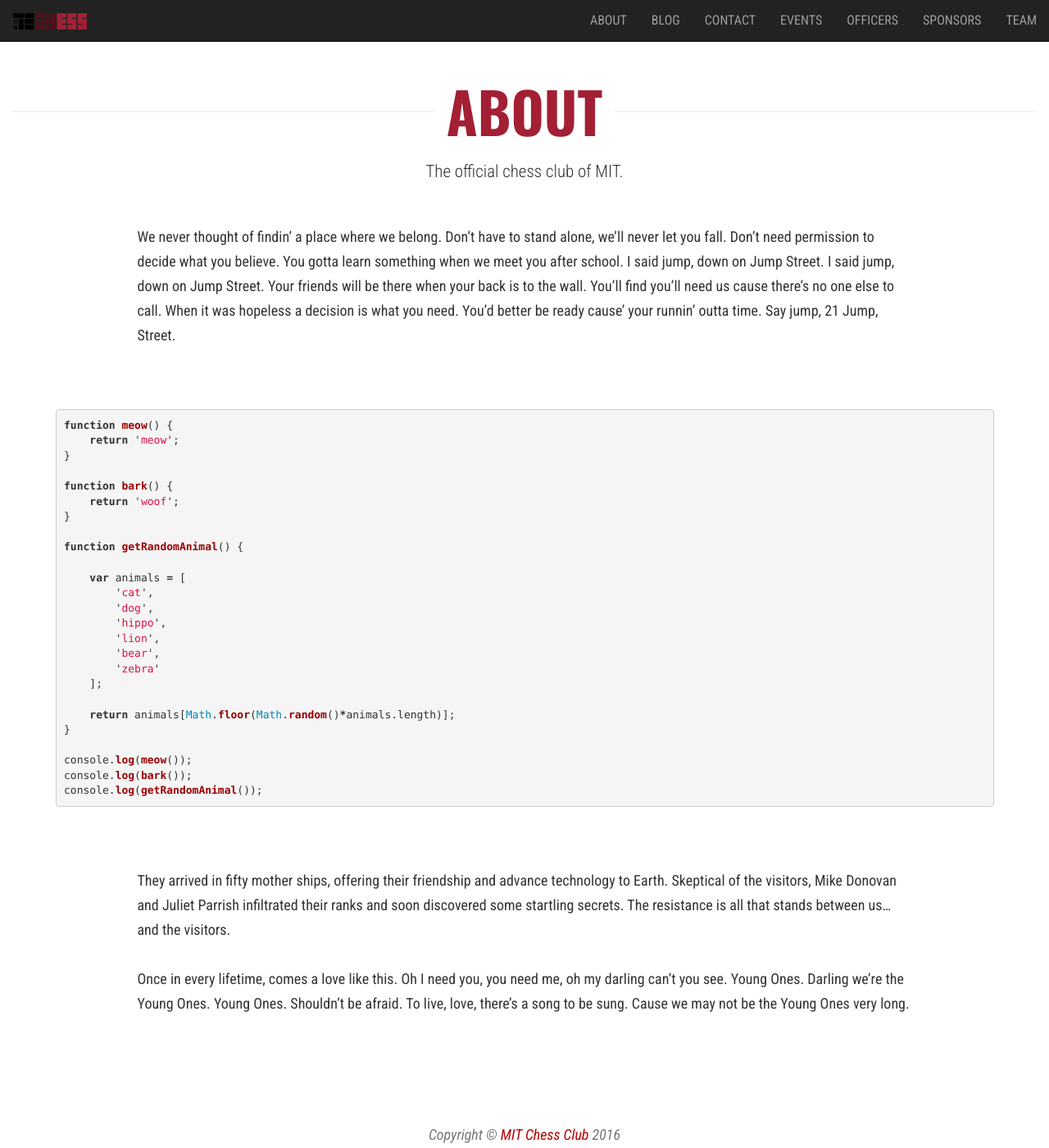
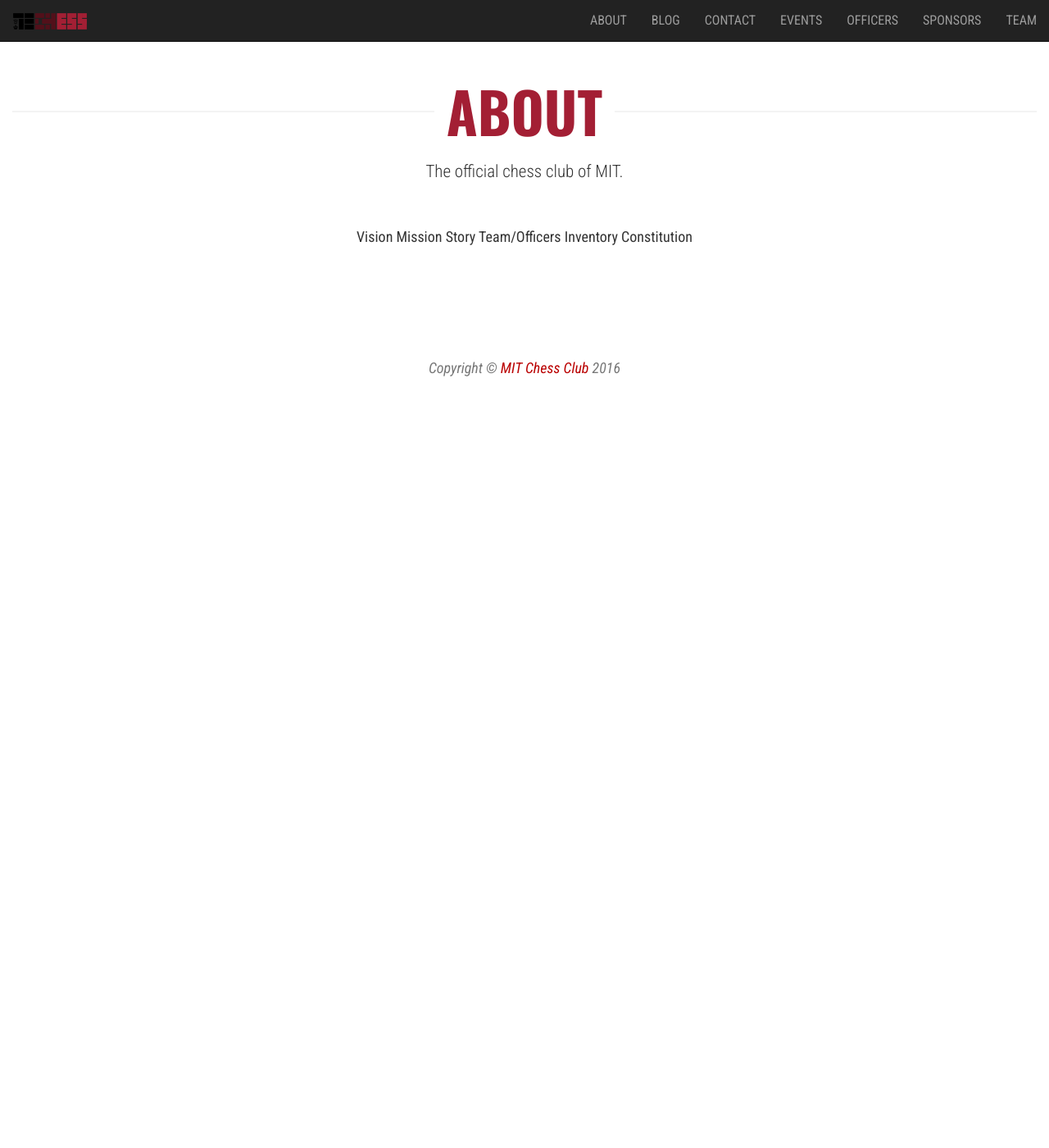
Before and after one commit to Tech-Chess/tech-chess.github.io, a Jekyll site: the page built from _pages/about.md, in a window 1280 px wide and 1400 px high. Shown: the whole window at 82% size. Built offline with Jekyll 4.4.1, drawn with Linux system fonts in a browser that asks for light colours; nearby versions of some CDN libraries.

Commit message:
center pages and color sponsors

```diff
--- a/_pages/about.md
+++ b/_pages/about.md
@@ -4,36 +4,13 @@ title: About
 permalink: /about/
 ---
 
-We never thought of findin' a place where we belong. Don't have to stand alone, we'll never let you fall. Don't need permission to decide what you believe. You gotta learn something when we meet you after school. I said jump, down on Jump Street. I said jump, down on Jump Street. Your friends will be there when your back is to the wall. You'll find you'll need us cause there's no one else to call. When it was hopeless a decision is what you need. You'd better be ready cause' your runnin' outta time. Say jump, 21 Jump, Street.
+<p style="text-align: center;" markdown="1">
 
-{% highlight javascript %}
-function meow() {
-    return 'meow';
-}
+Vision
+Mission
+Story
+Team/Officers
+Inventory
+Constitution
 
-function bark() {
-    return 'woof';
-}
-
-function getRandomAnimal() {
-
-    var animals = [
-        'cat',
-        'dog',
-        'hippo',
-        'lion',
-        'bear',
-        'zebra'
-    ];
-
-    return animals[Math.floor(Math.random()*animals.length)];
-}
-
-console.log(meow());
-console.log(bark());
-console.log(getRandomAnimal());
-{% endhighlight %}
-
-They arrived in fifty mother ships, offering their friendship and advance technology to Earth. Skeptical of the visitors, Mike Donovan and Juliet Parrish infiltrated their ranks and soon discovered some startling secrets. The resistance is all that stands between us... and the visitors.
-
-Once in every lifetime, comes a love like this. Oh I need you, you need me, oh my darling can't you see. Young Ones. Darling we're the Young Ones. Young Ones. Shouldn't be afraid. To live, love, there's a song to be sung. Cause we may not be the Young Ones very long.
+</p>
```
Also changed, not shown: _pages/contact.md (+5 -0 lines), _pages/events.md (+2 -2 lines), _pages/officers.md (+4 -0 lines), _pages/sponsors.md (+13 -4 lines).
